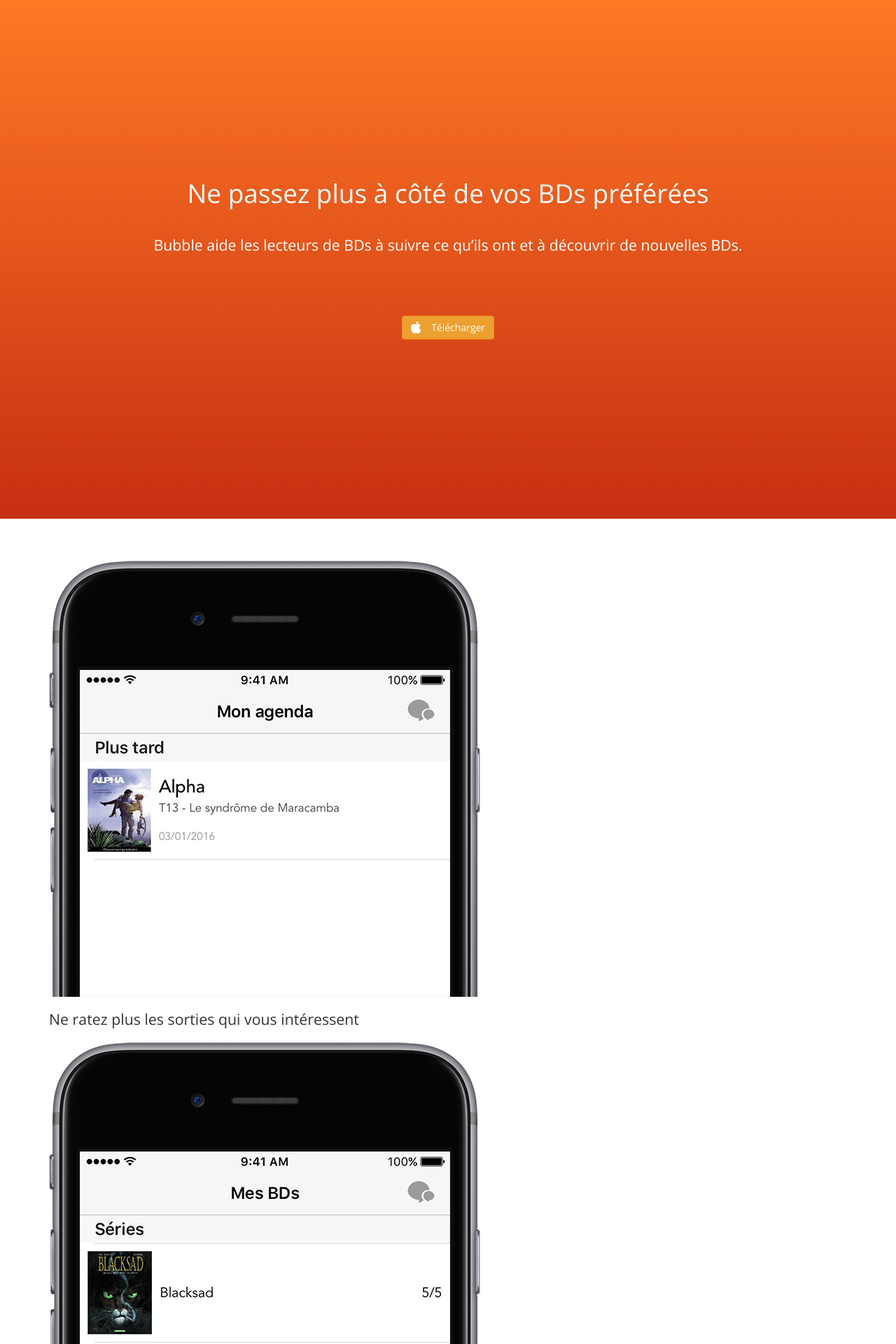
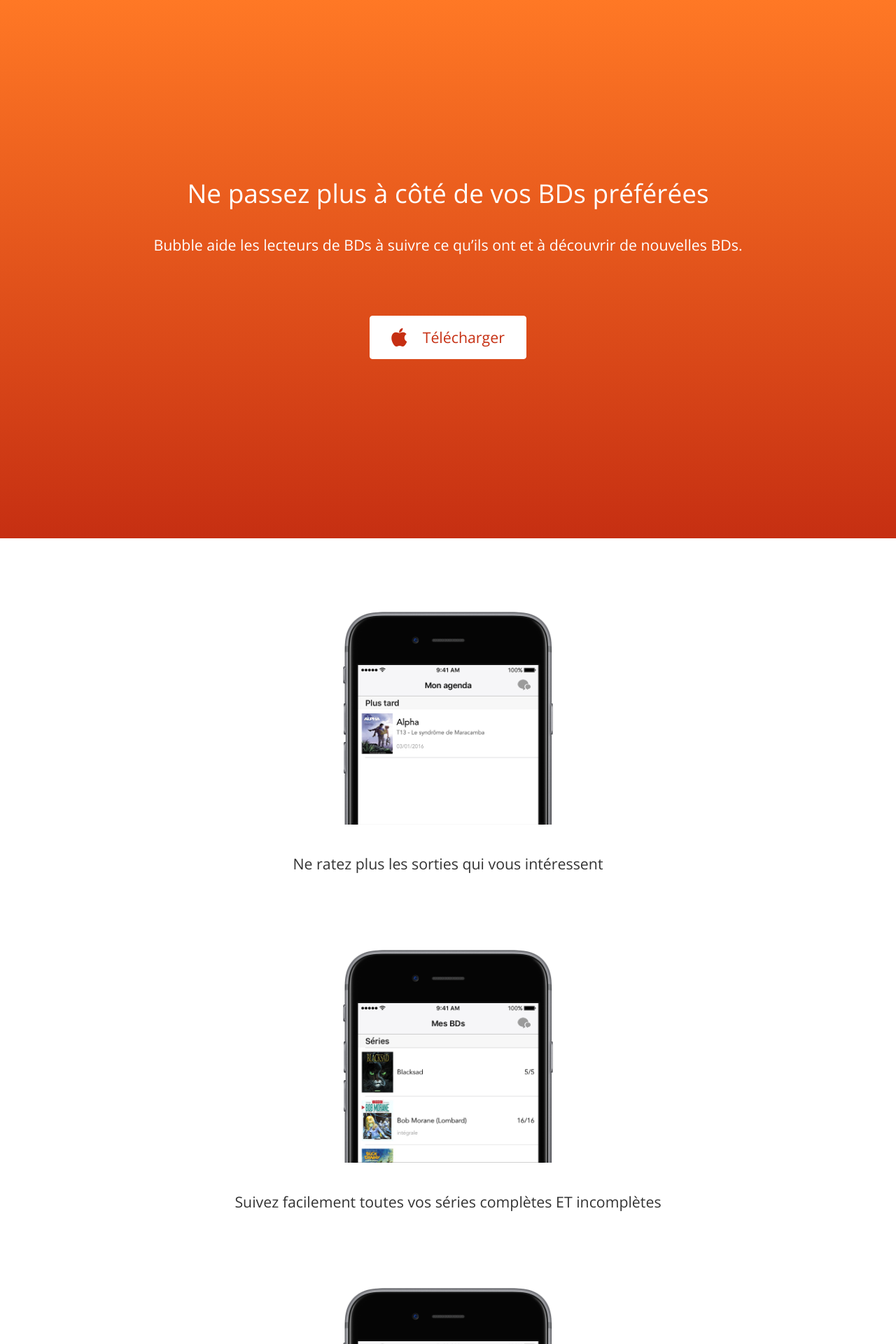
Before and after one commit to hbcbh1999/bubble-website, a Jekyll site: the page built from index.html, in a window 1280 px wide. Shown: the top 1920 px of the page at 70% size. Built offline with Jekyll 4.4.1, drawn with Linux system fonts in a browser that asks for light colours.

Commit message:
Load custom sass

```diff
--- a/css/main.scss
+++ b/css/main.scss
@@ -46,5 +46,6 @@
 // Import partials from `sass_dir` (defaults to `_sass`)
 @import
   "mixins",
-  "base"
+  "base",
+  "custom"
 ;
```
Also changed, not shown: _sass/_custom.scss (+26 -0 lines), _sass/_base.scss (line endings or trailing spaces).
